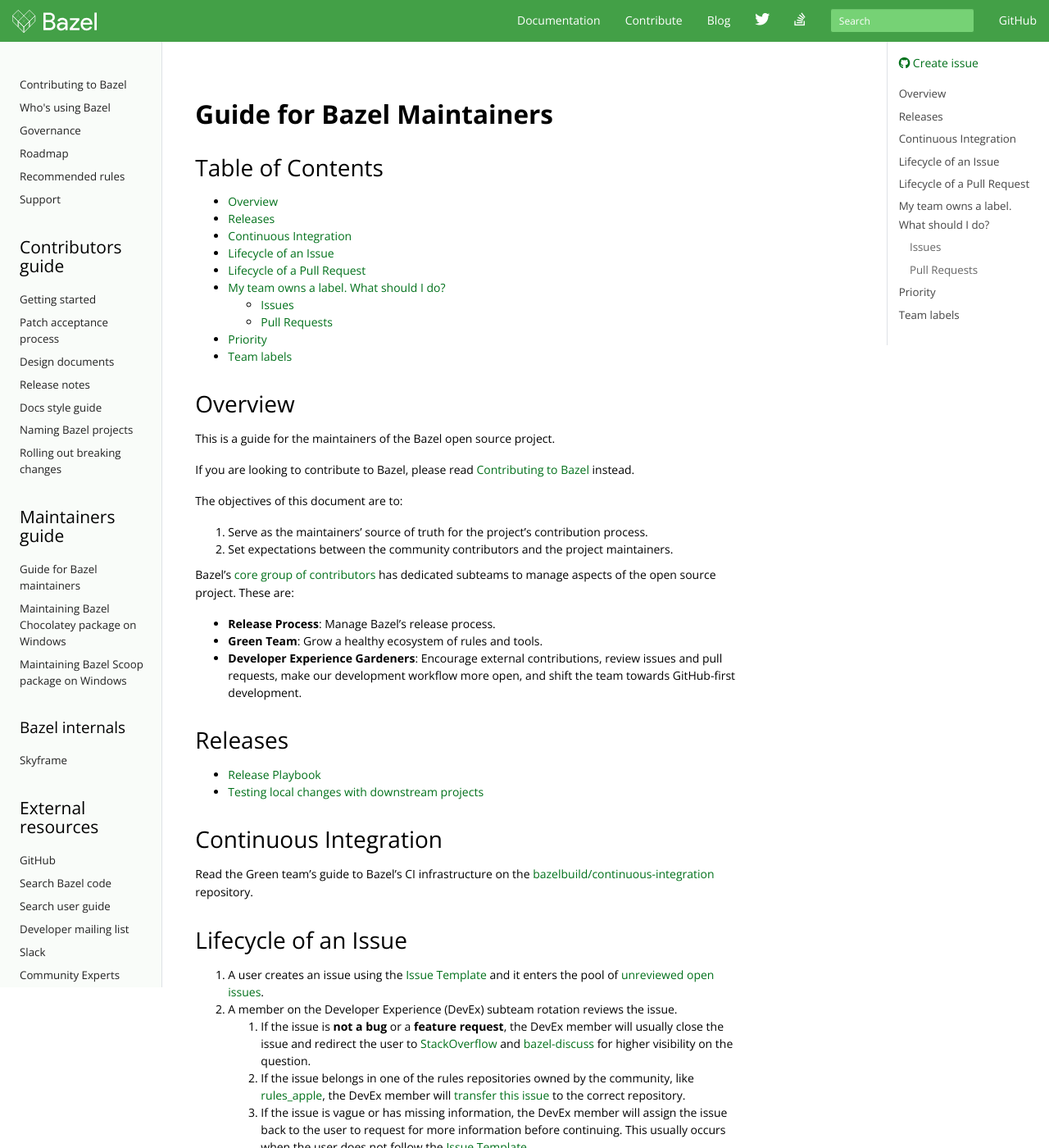
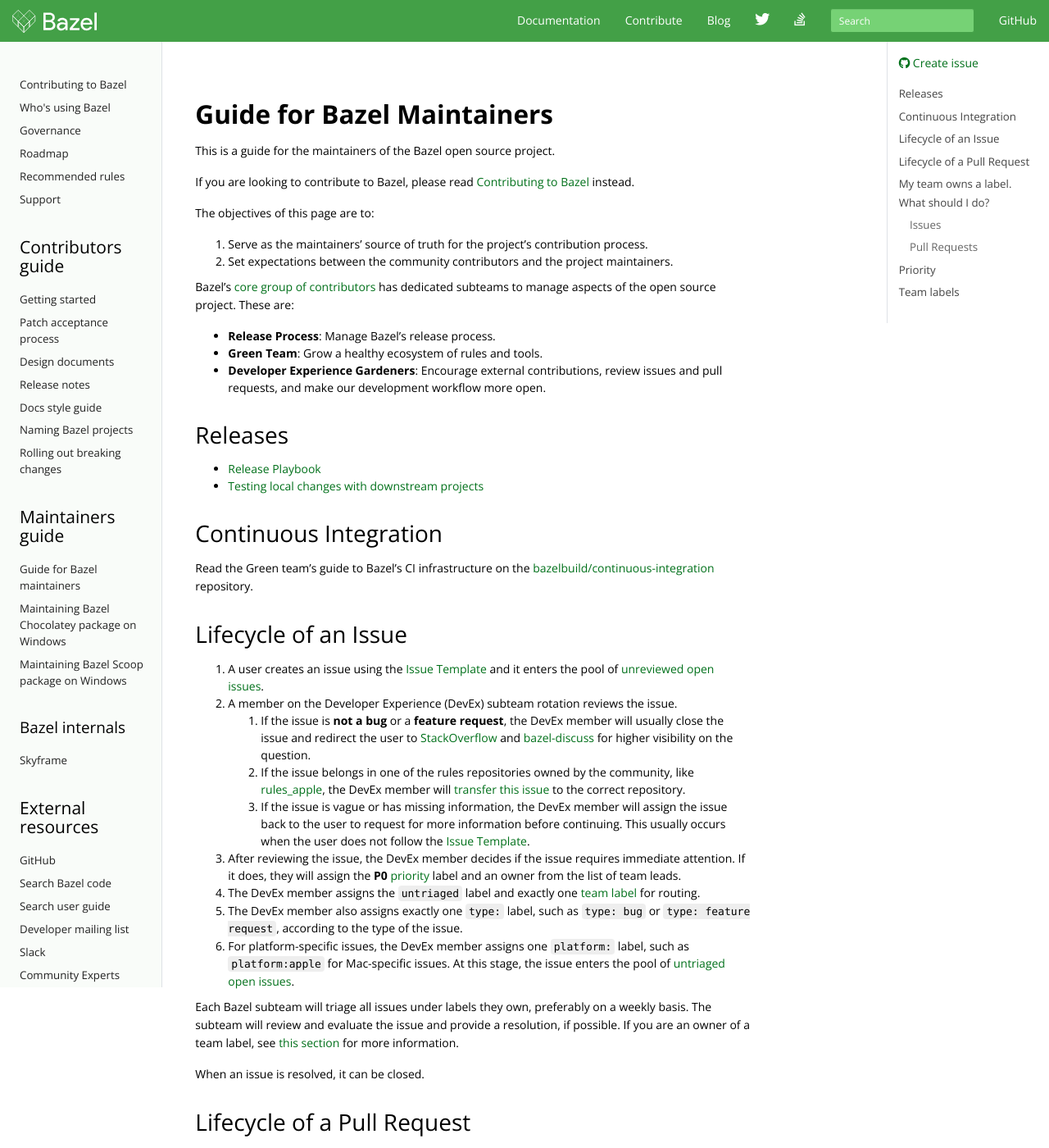
Before and after one commit to bazelbuild/bazel-website, a Jekyll site: the page built from maintaining/maintainers-guide.md, in a window 1280 px wide and 1400 px high. Shown: the whole window at 82% size. Built offline with Jekyll 4.4.1, drawn with Linux system fonts in a browser that asks for light colours; nearby versions of some CDN libraries; library files that are not in the unit come from our copies; comment, search, counter and statistics services are not loaded; the table of contents is made by our own code; some of the changed text lies outside the part shown.

Commit message:
Update maintainers guide (#300)
* Update maintainers guide

* Remove Github-first wording

* Correct typo - "an owner"

```diff
--- a/maintaining/maintainers-guide.md
+++ b/maintaining/maintainers-guide.md
@@ -5,20 +5,12 @@
 
 # Guide for Bazel Maintainers
 
-## Table of Contents
-{:.no_toc}
-
-* ToC
-{:toc}
-
-## Overview
-
 This is a guide for the maintainers of the Bazel open source project.
 
 If you are looking to contribute to Bazel, please read [Contributing to
 Bazel](/contributing.html) instead.
 
-The objectives of this document are to:
+The objectives of this page are to:
 
 1. Serve as the maintainers' source of truth for the project’s contribution
    process.
@@ -31,8 +23,7 @@
 * **Release Process**: Manage Bazel's release process.
 * **Green Team**: Grow a healthy ecosystem of rules and tools.
 * **Developer Experience Gardeners**: Encourage external contributions, review issues
-  and pull requests, make our development workflow more open, and shift the team
-  towards GitHub-first development.
+  and pull requests, and make our development workflow more open.
 
 ## Releases
 
@@ -108,7 +99,7 @@
 ## My team owns a label. What should I do?
 
 Subteams need to triage all issues in the [labels they own](#team-labels),
-preferable on a weekly basis.
+preferably on a weekly basis.
 
 ### Issues
 
```
Also changed, not shown: other parts of maintaining/maintainers-guide.md (+1 -1 lines).
